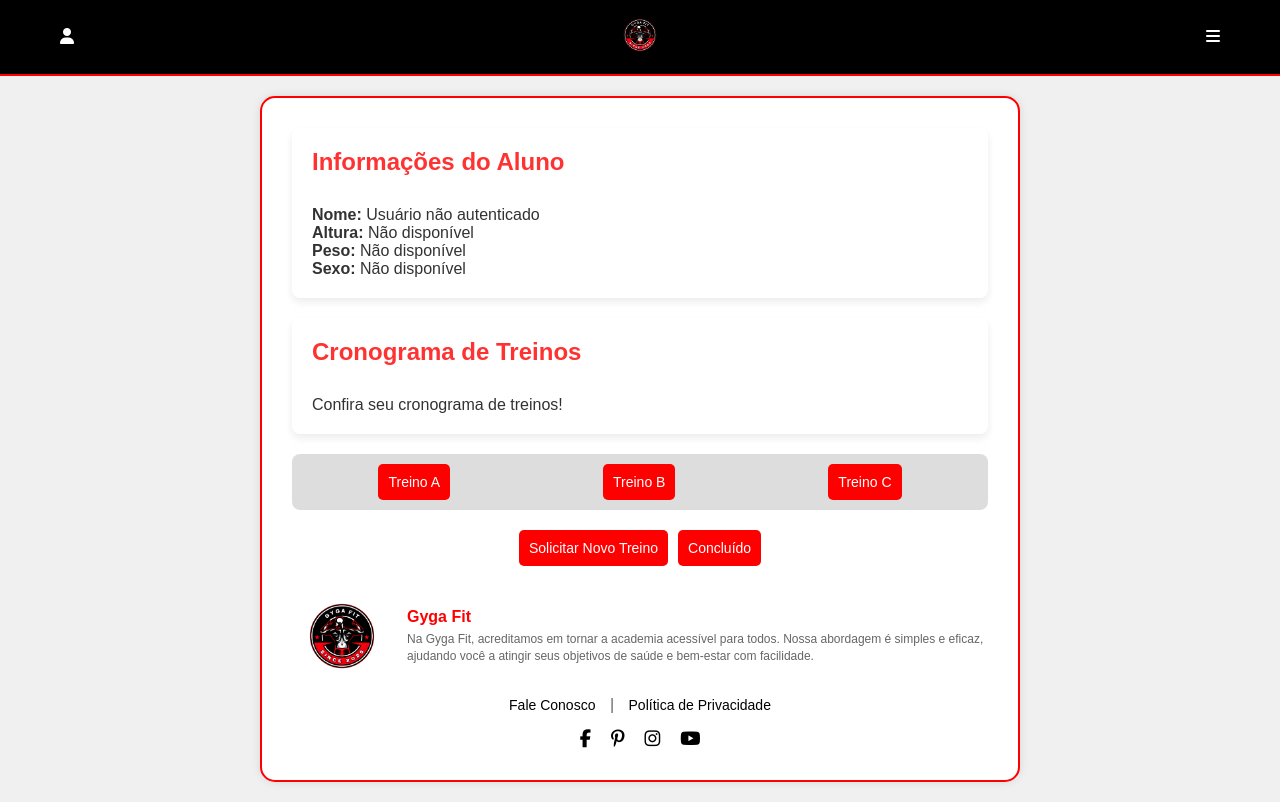
After one commit to Samuel1-salc/Gyga-fit-gym, a PHP site: page /telaPrincipal.php in a window 1280 px wide. The commit adds this page. Run offline with PHP 8.4, Linux system fonts and the light colour scheme.

Commit message:
Alterações na página principal
Alterações na página principal

```diff
--- a/view/style/Tela-Principal.css
+++ b/view/style/Tela-Principal.css
@@ -1,52 +1,141 @@
-body {
-    font-family: 'Roboto', sans-serif;
+* {
     margin: 0;
     padding: 0;
-    background-image: url('/view/img/0f0d989af5ce80b293f0de513b7a2bcb.jpg');
-    background-size: cover;
-    background-position: center;
-    background-repeat: no-repeat;
+    box-sizing: border-box;
+    font-family: Arial, sans-serif;
+}
+
+body {
+    background-color: #f0f0f0;
 }
 
 header {
-    background-color: #333;
-    color: rgb(255, 0, 0);
-    padding: 10px 0;
-    text-align: center;
-    position: relative;
+    background-color: #000;
+    color: white;
+    padding: 15px 0;
+    border-bottom: 2px solid #ff0000;
 }
 
-header h1 {
-    margin: 0;
-    font-size: 24px;
-    text-transform: uppercase;
+main {
+    max-width: 800px;
+    margin: 20px auto;
+    padding: 0 20px;
 }
 
-.btn-lateral {
-    position: absolute;
-    top: 50%;
-    transform: translateY(-50%);
-    background: none;
-    border: none;
-    color: rgb(255, 0, 0);
-    font-size: 20px;
-    cursor: pointer;
+.header-container {
+    display: flex;
+    justify-content: space-between;
+    align-items: center;
+    max-width: 1200px;
+    margin: 0 auto;
+    padding: 0 20px;
 }
 
-.btn-lateral:hover {
-    color: #ff9800;
+.logo {
+    text-align: center;
 }
 
-.btn-usuario {
-    left: 15px;
+.logo-img {
+    height: 40px;
+    width: auto;
 }
 
-.btn-config {
-    right: 15px;
+.info-container {
+    background-color: white;
+    border-radius: 15px;
+    padding: 30px;
+    box-shadow: 0 0 10px rgba(0, 0, 0, 0.1);
+    border: 2px solid #ff0000;
 }
 
-.container {
+.info-container button{
+    background-color: #ff0000;
+    color: white;
+    border: none;
+    padding: 10px;
+    cursor: pointer;
+    border-radius: 5px;
+    font-size: 14px;
+}
+
+h1 {
+    color: #ff0000;
+    font-size: 24px;
+    margin-bottom: 30px;
+}
+
+h2 {
+    font-size: 20px;
+    margin-bottom: 20px;
+}
+
+.treino, .aluno-info {
+    background-color: white;
+    border-radius: 8px;
     padding: 20px;
+    box-shadow: 0 4px 8px rgba(0, 0, 0, 0.1);
+    margin-bottom: 20px;
+    opacity: 0.8;
+}
+
+.footer-info {
+    margin-top: 30px;
+}
+
+.company-info {
+    display: flex;
+    align-items: center;
+    margin-bottom: 20px;
+}
+
+.footer-logo {
+    width: 100px;
+    height: 80px;
+    margin-right: 15px;
+}
+
+h3 {
+    color: #ff0000;
+    font-size: 24px;
+    margin-bottom: 30px;
+}
+
+.company-text h3 {
+    font-size: 16px;
+    margin-bottom: 5px;
+}
+
+.company-text p {
+    font-size: 12px;
+    color: #666;
+    line-height: 1.4;
+}
+
+.footer-links {
+    text-align: center;
+    margin-bottom: 15px;
+}
+
+.footer-links a {
+    color: #000;
+    text-decoration: none;
+    font-size: 14px;
+}
+
+.divider {
+    margin: 0 10px;
+    color: #666;
+}
+
+.social-links {
+    display: flex;
+    justify-content: center;
+    gap: 20px;
+}
+
+.social-icon {
+    color: #000;
+    font-size: 18px;
 }
 
 .dias-semana {
@@ -72,83 +161,9 @@ header h1 {
     background-color: #180202;
 }
 
-.treino, .aluno-info {
-    background-color: white;
-    border-radius: 8px;
-    padding: 20px;
-    box-shadow: 0 4px 8px rgba(0, 0, 0, 0.1);
-    margin-bottom: 20px;
-    opacity: 0.8;
+.botao-container {
+    display: flex;
+    justify-content: center;
+    gap: 10px; /* Espaçamento entre os botões */
+    margin-top: 20px; /* Espaçamento superior opcional */
 }
-.aluno-info button{
-    background-color: #ff0000;
-    color: white;
-    border: none;
-    padding: 10px;
-    cursor: pointer;
-    border-radius: 5px;
-    font-size: 14px;
-}
-
-.aluno-info button:hover {
-    background-color: #180202;
-}
-
-.progresso {
-    width: 100%;
-    background-color: #ddd;
-    border-radius: 10px;
-    margin: 10px 0;
-}
-
-.progresso-barra {
-    height: 30px;
-    background-color: #ff0000;
-    width: 0%;
-    border-radius: 10px;
-}
-
-.botao-progresso, .botao-novo-treino {
-    background-color: #ff0000;
-    color: white;
-    border: none;
-    padding: 10px;
-    cursor: pointer;
-    border-radius: 5px;
-    font-size: 14px;
-}
-
-.botao-progresso:hover, .botao-novo-treino:hover {
-    background-color: #180202;
-}
-
-.botao-novo-treino {
-    display: none;
-    margin-top: 10px;
-    background-color: #f44336;
-}
-
-.botao-novo-treino:hover {
-    background-color: #d32f2f;
-}
-
-.exercicio {
-    margin-bottom: 10px;
-}
-input {
-    width: 40px;
-    text-align: left;
-}
-.botao-registrar {
-    background-color: #ff0000;
-    color: white;
-    border: none;
-    padding: 10px;
-    cursor: pointer;
-    border-radius: 5px;
-    font-size: 14px;
-}
-
-.botao-registrar:hover {
-    background-color: #180202;
-}
--- /dev/null
+++ b/view/telaPrincipal.php
@@ -0,0 +1,78 @@
+<!DOCTYPE html>
+<html lang="pt-BR">
+<head>
+    <meta charset="UTF-8">
+    <meta name="viewport" content="width=device-width, initial-scale=1.0">
+    <title>GYGA FIT</title>
+
+    <link href="https://fonts.googleapis.com/css2?family=Roboto:wght@300;400;700&display=swap" rel="stylesheet">
+    <link rel="stylesheet" href="https://cdnjs.cloudflare.com/ajax/libs/font-awesome/6.5.1/css/all.min.css">
+    <link rel="stylesheet" href="./style/Tela-Principal.css">
+</head>
+
+<body>
+    <header>
+        <div class="header-container">
+            <div class="user-icon">
+                <i class="fas fa-user"></i>
+            </div>
+            <div class="logo">
+                <img src="./img/logo.png" alt="Gyga Fit Logo" class="logo-img">
+            </div>
+            <div class="menu-icon">
+                <i class="fas fa-bars"></i>
+            </div>
+        </div>
+    </header>
+
+    <main>
+        <div class="info-container">
+            <div class="aluno-info">
+                <h1>Informações do Aluno</h1>
+                    <p><strong>Nome: </strong><?php echo $_SESSION['usuario']['username'] ?? 'Usuário não autenticado';?></p>
+                    <p><strong>Altura: </strong><?php echo $_SESSION['usuario']['altura'] ?? 'Não disponível'; ?></p>
+                    <p><strong>Peso: </strong><?php echo $_SESSION['usuario']['peso'] ?? 'Não disponível'; ?></p>
+                    <p><strong>Sexo: </strong><?php echo $_SESSION['usuario']['sexo'] ?? 'Não disponível'; ?></p>
+                </div>
+
+                <div id="treino" class="treino">
+                    <h3>Cronograma de Treinos</h3>
+                    <p>Confira seu cronograma de treinos!</p>
+                </div>
+
+                <div class="dias-semana button">
+                    <button onclick="mostrarTreino('treinoA')">Treino A</button>
+                    <button onclick="mostrarTreino('treinoB')">Treino B</button>
+                    <button onclick="mostrarTreino('treinoC')">Treino C</button>
+                </div>
+
+                <div class="botao-container">
+                    <button class="botao-novo-treino" id="botao-novo-treino" onclick="solicitarNovoTreino()">Solicitar Novo Treino</button>
+                    <button class="botao-registrar" onclick="abrirRegist()">Concluído</button>
+                </div>
+
+                <div class="footer-info">
+                    <div class="company-info">
+                    <img src="./img/logo.png" alt="gyga Fit Logo" class="footer-logo">
+                        <div class="company-text">
+                            <h3>Gyga Fit</h3>
+                            <p>Na Gyga Fit, acreditamos em tornar a academia acessível para todos. Nossa abordagem é simples e eficaz, ajudando você a atingir seus objetivos de saúde e bem-estar com facilidade.</p>
+                        </div>
+                    </div>
+                    <div class="footer-links">
+                        <a href="#">Fale Conosco</a>
+                        <span class="divider">|</span>
+                        <a href="#">Política de Privacidade</a>
+                    </div>
+                    <div class="social-links">
+                        <a href="#" class="social-icon"><i class="fab fa-facebook-f"></i></a>
+                        <a href="#" class="social-icon"><i class="fab fa-pinterest-p"></i></a>
+                        <a href="#" class="social-icon"><i class="fab fa-instagram"></i></a>
+                        <a href="#" class="social-icon"><i class="fab fa-youtube"></i></a>
+                    </div>
+                </div>
+        </div>
+    </main>
+</body>
+
+</html>
```
Also changed, not shown: view/telaPrincipal.html (deleted, +0 -158 lines).
